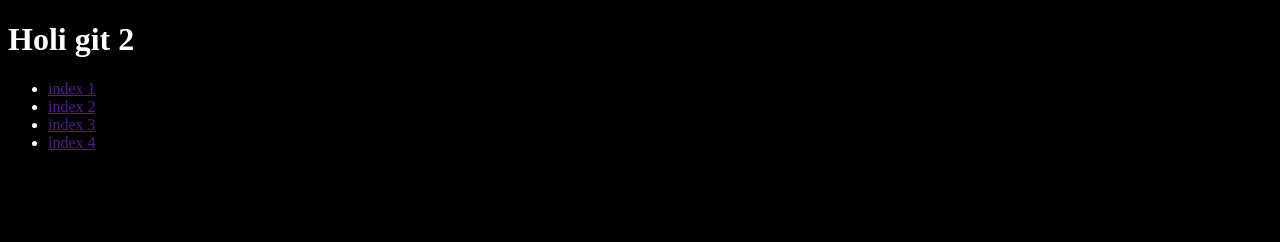
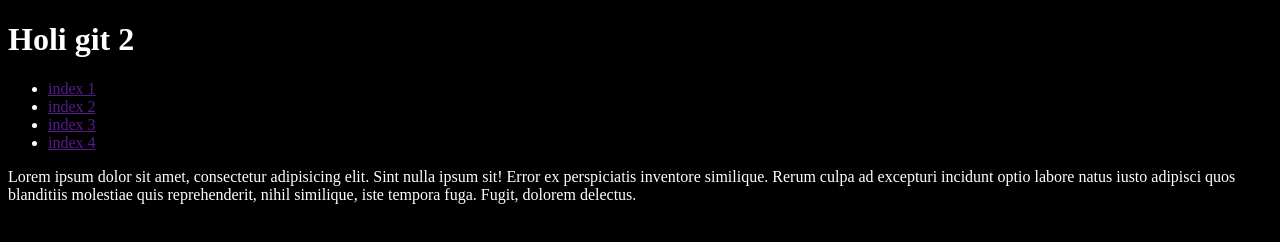
Before and after one commit to crcs-x/abril, a website: page src/index.html in a window 1280 px wide. Drawn offline with Linux system fonts and the light colour scheme.

Commit message:
descripcion

```diff
--- a/src/index.html
+++ b/src/index.html
@@ -14,5 +14,11 @@
       <li><a href="">index 3</a></li>
       <li><a href="">index 4</a></li>
     </ul>
+    <p>
+      Lorem ipsum dolor sit amet, consectetur adipisicing elit. Sint nulla ipsum sit! Error ex
+      perspiciatis inventore similique. Rerum culpa ad excepturi incidunt optio labore natus iusto
+      adipisci quos blanditiis molestiae quis reprehenderit, nihil similique, iste tempora fuga.
+      Fugit, dolorem delectus.
+    </p>
   </body>
 </html>
```
